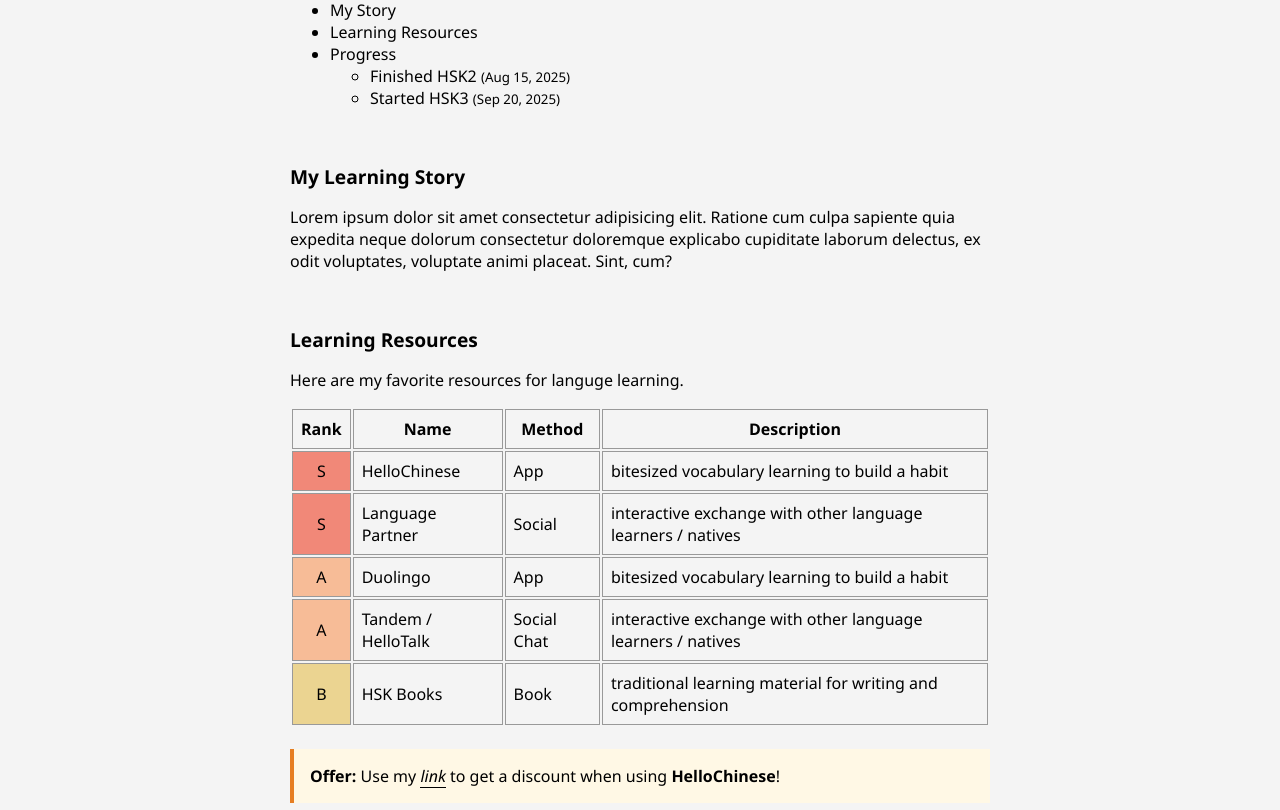
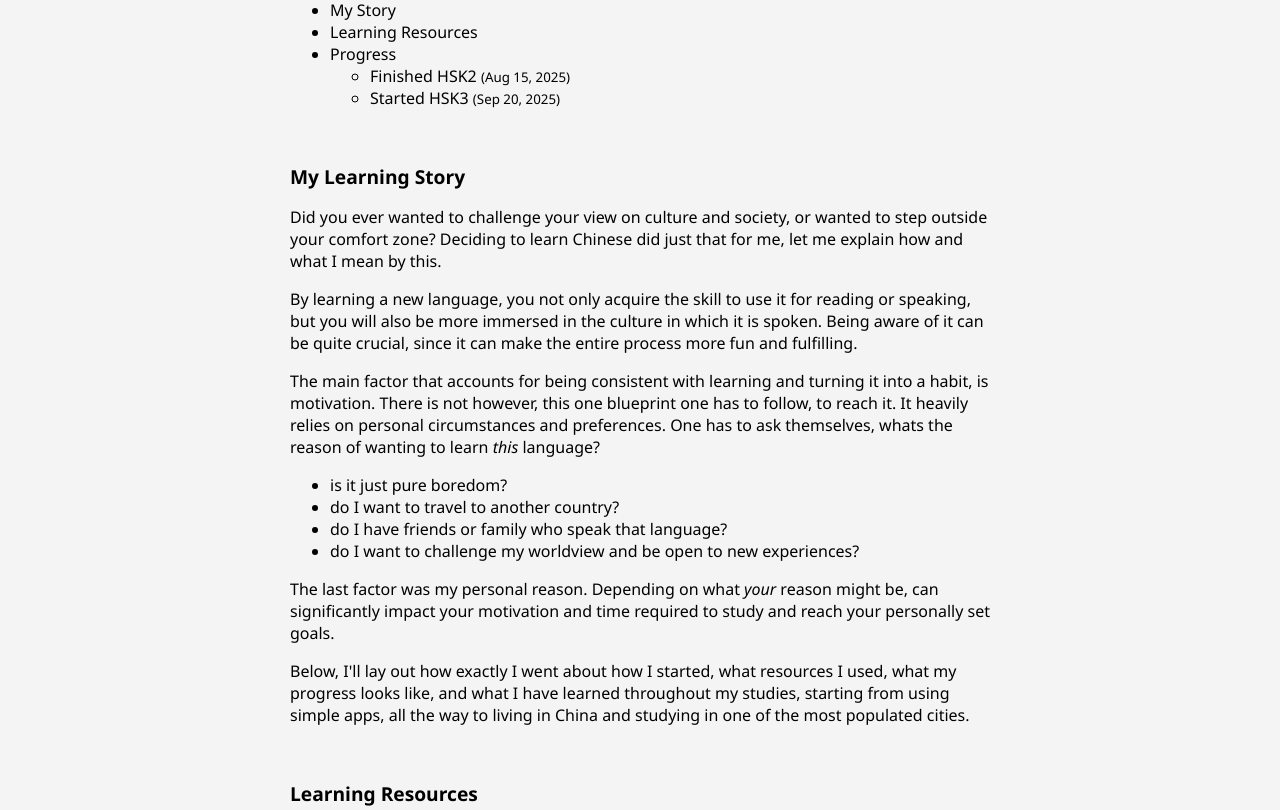
Before and after one commit to claeryc/blog-posts, a Django app: page /chinese/ in a window 1280 px wide. Shown: the part 159-969 px from the top of the page. Run offline with Django 5.2, Linux system fonts and the light colour scheme.

Commit message:
content changes to china project and css adjustments to allow manual changes to image cards

```diff
--- a/blog/static/blog/image-cards.css
+++ b/blog/static/blog/image-cards.css
@@ -71,8 +71,9 @@
   }
 
   .image-cards .day-card::before {
-    counter-increment: day;
-    content: "Day " counter(day);
+    /* counter-increment: day; */
+    /* content: "Day " counter(day); */
+    content: none;
     font-size: 0.8rem;
     display: block;
     position: absolute;
@@ -117,17 +118,17 @@
     position: absolute;
     top: 0.5rem;
     right: 0;
-    font-size: 1.25rem;
+    font-size: 0.8rem;
     font-family: "Material Symbols Outlined";
     background: #222;
     color: rgb(255, 255, 255);
     border-radius: 0.75rem 0px 0px 0.75rem;
-    padding: 0.25rem;
+    padding: 0.5rem;
   }
 
   .image-cards .flight::after { content: "travel"; }
   .image-cards .train::after { content: "train"; }
-  .image-cards .car::after { content: "directions_car"; }
+  .image-cards .car::after { content: "car"; }
 
   /* Plane icon indicator */
   .image-cards .plane {
--- a/blog/templates/blog/chinese.html
+++ b/blog/templates/blog/chinese.html
@@ -6,7 +6,7 @@
 {% endblock %}
 
 {% block title %}
-    Blogs
+    China Journey
 {% endblock %}
 
 {% block content %}
@@ -22,7 +22,7 @@
             <ul>
                 <!-- Each progress update gets listed here -->
                 <li><a href="#progress-2025-08-15">Finished HSK2 <small>(Aug 15, 2025)</small></a></li>
-                <li><a href="#progress-2025-08-20">Started HSK3 <small>(Sep 20, 2025)</small></a></li>
+                <li><a href="#progress-2025-09-20">Started HSK3 <small>(Sep 20, 2025)</small></a></li>
             </ul>
         </li>
     </ul>
@@ -31,7 +31,20 @@
 <br>
 <section id="learning-story">
     <h1 class="hero-text">My Learning Story</h1>
-    <p>Lorem ipsum dolor sit amet consectetur adipisicing elit. Ratione cum culpa sapiente quia expedita neque dolorum consectetur doloremque explicabo cupiditate laborum delectus, ex odit voluptates, voluptate animi placeat. Sint, cum?</p>
+    <p>Did you ever wanted to challenge your view on culture and society, or wanted to step outside your comfort zone? Deciding to learn Chinese did just that for me, let me explain how and what I mean by this.</p>
+    <p>By learning a new language, you not only acquire the skill to use it for reading or speaking, but you will also be more immersed in the culture in which it is spoken. Being aware of it can be quite crucial, since it can make the entire process more fun and fulfilling.</p>
+    <p>The main factor that accounts for being consistent with learning and turning it into a habit, is motivation. There is not however, this one blueprint one has to follow, to reach it.
+        It heavily relies on personal circumstances and preferences.
+        One has to ask themselves, whats the reason of wanting to learn <span style="font-style: italic;">this</span> language?</p>
+    <ul>
+        <li>is it just pure boredom?</li>
+        <li>do I want to travel to another country?</li>
+        <li>do I have friends or family who speak that language?</li>
+        <li>do I want to challenge my worldview and be open to new experiences?</li>
+    </ul>
+    <p>The last factor was my personal reason.
+        Depending on what <span style="font-style: italic;">your</span> reason might be, can significantly impact your motivation and time required to study and reach your personally set goals.</p>
+    <p>Below, I'll lay out how exactly I went about how I started, what resources I used, what my progress looks like, and what I have learned throughout my studies, starting from using simple apps, all the way to living in China and studying in one of the most populated cities.</p>
 </section>
 
 <br>
@@ -70,6 +83,7 @@
 </section>
 
 <section id="images">
+    <h1>Journey Timeline</h1>
     {% include "blog/image_cards.html" %}
 </section>
 </div>
--- a/blog/templates/blog/image_cards.html
+++ b/blog/templates/blog/image_cards.html
@@ -1,5 +1,4 @@
 <div class="image-cards">
-<h1>Trip overview</h1>
 
 <div class="action-bar">
   <a href="#week-1">Week One</a>
@@ -8,7 +7,9 @@
 <ul class="carousel">
     <li class="day-card flight">
       <a id="week-1">
-    <img src="https://images.unsplash.com/photo-1581683705068-ca8f49fc7f45?q=80&w=1887&auto=format&fit=crop&ixlib=rb-4.0.3&ixid=M3wxMjA3fDB8MHxwaG90by1wYWdlfHx8fGVufDB8fHx8fA%3D%3D" alt="Paris">
+        <!-- Manual day label -->
+        <span class="day-label">Preperation</span>
+        <img src="https://images.unsplash.com/photo-1581683705068-ca8f49fc7f45?q=80&w=1887&auto=format&fit=crop" alt="Paris">
         <div class="meta">
           <h2 class="location">Paris</h2>
           <p class="desc">
```
Also changed, not shown: 1 other file. Lines whose indentation alone changed are shown as unchanged.
